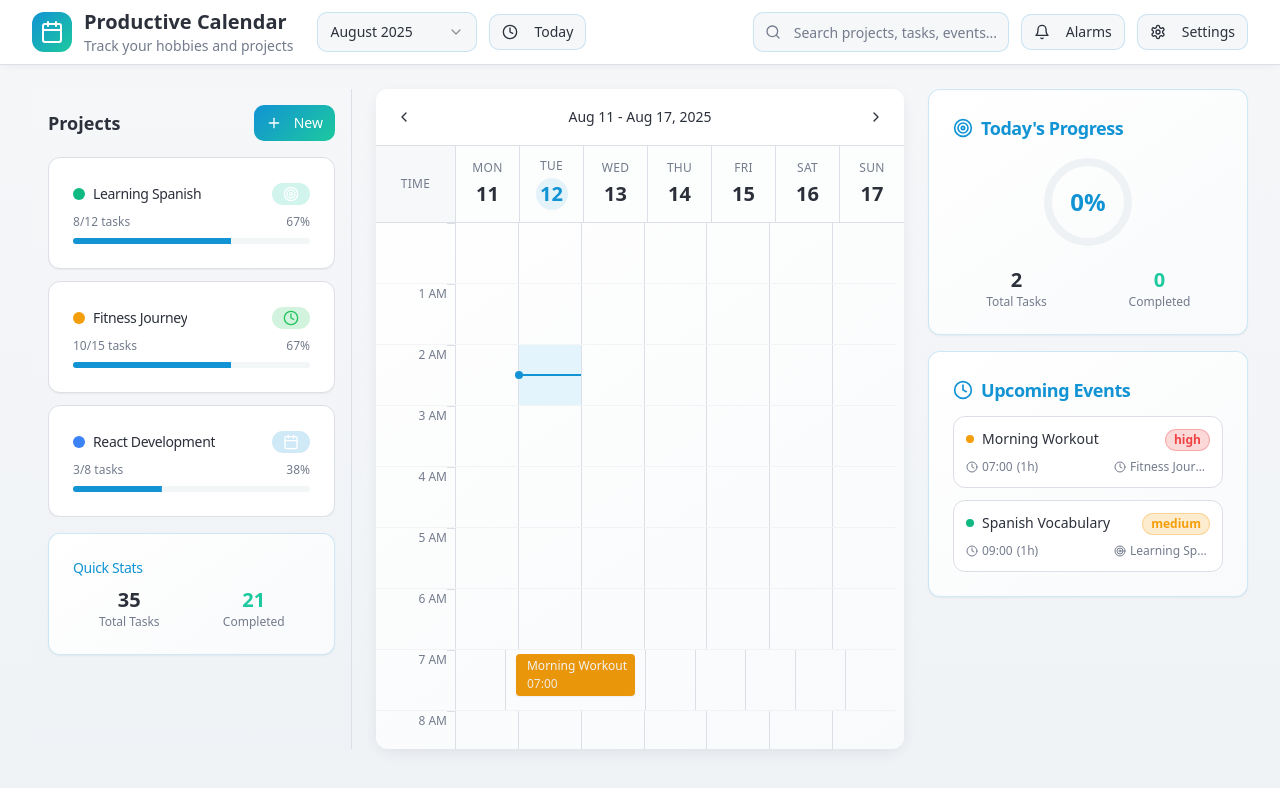
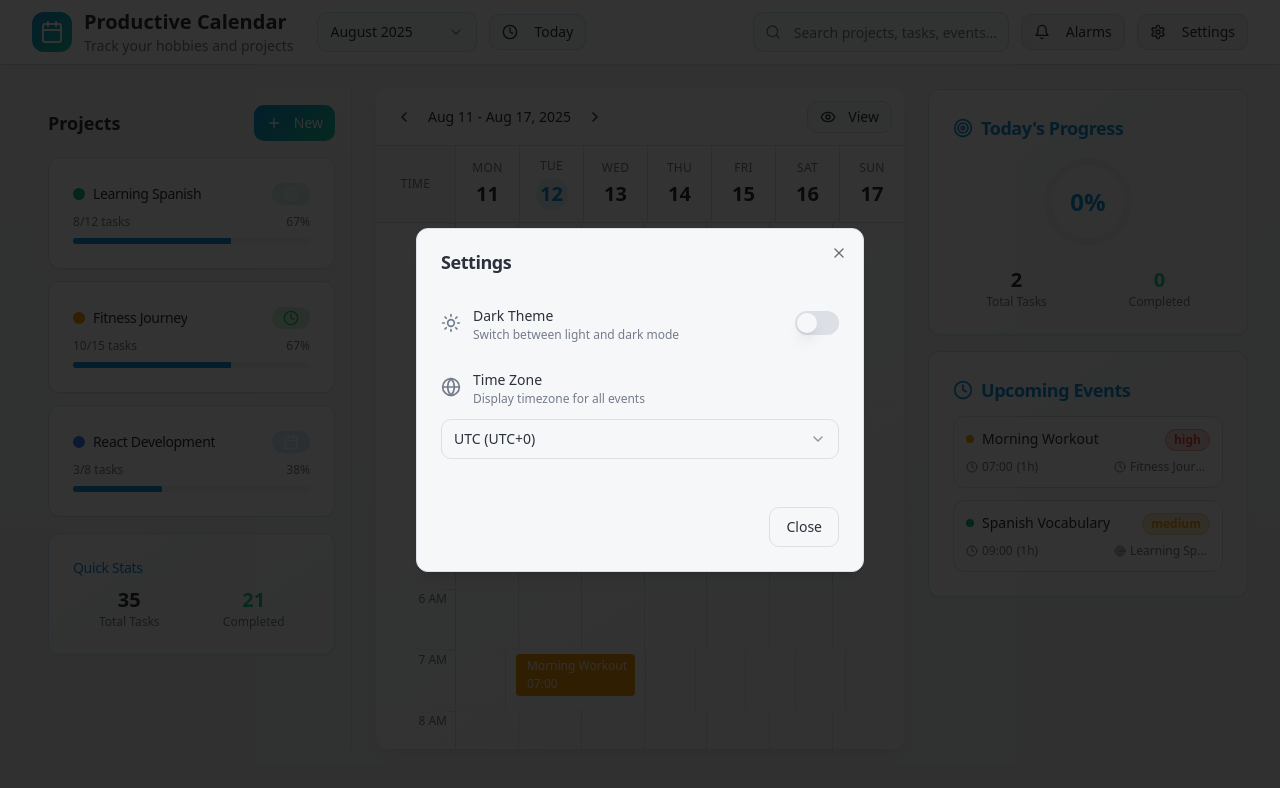
Before and after one commit to devfuture2026/hobbitime-hub, a React (Vite) app: page / in a window 1280 px wide. Both pictures are taken after a click on the button "Settings". Shown: the top 788 px of the page. Built offline with nearby package versions, Linux system fonts and the light colour scheme.

Commit message:
Add view switcher and settings
Add a 'View' button to the date navigation row for Daily, Weekly, and Monthly views. Update the calendar and navigation accordingly. Add 'Dark Theme' toggle and 'Time Zone' selector to the Settings panel.

```diff
--- a/src/components/CalendarGrid.tsx
+++ b/src/components/CalendarGrid.tsx
@@ -1,8 +1,9 @@
 import React, { useState } from 'react';
-import { format, startOfWeek, addDays, addHours, isSameHour, addWeeks, subWeeks } from 'date-fns';
-import { ChevronLeft, ChevronRight } from 'lucide-react';
+import { format, startOfWeek, addDays, addHours, isSameHour, addWeeks, subWeeks, startOfDay, addMonths, subMonths } from 'date-fns';
+import { ChevronLeft, ChevronRight, Eye } from 'lucide-react';
 import { cn } from '@/lib/utils';
 import { Button } from '@/components/ui/button';
+import { DropdownMenu, DropdownMenuContent, DropdownMenuItem, DropdownMenuTrigger } from '@/components/ui/dropdown-menu';
 
 interface Task {
   id: string;
@@ -12,6 +13,8 @@ interface Task {
   duration: number; // in hours
   color: string;
 }
+
+type CalendarView = 'daily' | 'weekly' | 'monthly';
 
 interface CalendarGridProps {
   selectedDate: Date;
@@ -30,16 +33,62 @@ export const CalendarGrid: React.FC<CalendarGridProps> = ({
   onDateChange,
   currentTime = new Date()
 }) => {
+  const [view, setView] = useState<CalendarView>('weekly');
+
   const startWeek = startOfWeek(selectedDate, { weekStartsOn: 1 });
   const weekDays = Array.from({ length: 7 }, (_, i) => addDays(startWeek, i));
   const hours = Array.from({ length: 24 }, (_, i) => i);
 
-  const handlePreviousWeek = () => {
-    onDateChange(subWeeks(selectedDate, 1));
+  // Get display days based on view
+  const getDisplayDays = () => {
+    switch (view) {
+      case 'daily':
+        return [selectedDate];
+      case 'monthly':
+        // For monthly view, show a simplified weekly view for now
+        return weekDays;
+      default:
+        return weekDays;
+    }
   };
 
-  const handleNextWeek = () => {
+  const displayDays = getDisplayDays();
+
+  const handlePrevious = () => {
+    switch (view) {
+      case 'daily':
+        onDateChange(addDays(selectedDate, -1));
+        break;
+      case 'monthly':
+        onDateChange(subMonths(selectedDate, 1));
+        break;
+      default:
+        onDateChange(subWeeks(selectedDate, 1));
+    }
+  };
+
+  const handleNext = () => {
+    switch (view) {
+      case 'daily':
+        onDateChange(addDays(selectedDate, 1));
+        break;
+      case 'monthly':
+        onDateChange(addMonths(selectedDate, 1));
+        break;
+      default:
         onDateChange(addWeeks(selectedDate, 1));
+    }
+  };
+
+  const getNavigationLabel = () => {
+    switch (view) {
+      case 'daily':
+        return format(selectedDate, 'EEEE, MMM d, yyyy');
+      case 'monthly':
+        return format(selectedDate, 'MMMM yyyy');
+      default:
+        return `${format(startWeek, 'MMM d')} - ${format(addDays(startWeek, 6), 'MMM d, yyyy')}`;
+    }
   };
 
   const getTasksForTimeSlot = (day: Date, hour: number) => {
@@ -73,40 +122,63 @@ export const CalendarGrid: React.FC<CalendarGridProps> = ({
 
   return (
     <div className="flex-1 bg-gradient-card rounded-lg shadow-medium overflow-hidden flex flex-col">
-      {/* Week Navigation Header */}
+      {/* Navigation Header */}
       <div className="flex items-center justify-between p-3 border-b border-border bg-card">
+        <div className="flex items-center space-x-2">
           <Button
             variant="ghost"
             size="sm"
-          onClick={handlePreviousWeek}
+            onClick={handlePrevious}
             className="h-8 w-8 p-0"
           >
             <ChevronLeft className="h-4 w-4" />
           </Button>
           <div className="text-sm font-medium text-foreground">
-          {format(startWeek, 'MMM d')} - {format(addDays(startWeek, 6), 'MMM d, yyyy')}
+            {getNavigationLabel()}
           </div>
           <Button
             variant="ghost"
             size="sm"
-          onClick={handleNextWeek}
+            onClick={handleNext}
             className="h-8 w-8 p-0"
           >
             <ChevronRight className="h-4 w-4" />
           </Button>
         </div>
 
-      {/* Header with days - Fixed grid alignment */}
-      <div className="grid grid-cols-[80px_repeat(7,1fr)] border-b border-border bg-card sticky top-0 z-10">
+        {/* View Selector */}
+        <DropdownMenu>
+          <DropdownMenuTrigger asChild>
+            <Button variant="outline" size="sm" className="h-8">
+              <Eye className="w-4 h-4 mr-1" />
+              View
+            </Button>
+          </DropdownMenuTrigger>
+          <DropdownMenuContent align="end">
+            <DropdownMenuItem onClick={() => setView('daily')}>
+              Daily
+            </DropdownMenuItem>
+            <DropdownMenuItem onClick={() => setView('weekly')}>
+              Weekly
+            </DropdownMenuItem>
+            <DropdownMenuItem onClick={() => setView('monthly')}>
+              Monthly
+            </DropdownMenuItem>
+          </DropdownMenuContent>
+        </DropdownMenu>
+      </div>
+
+      {/* Header with days - Dynamic grid alignment */}
+      <div className={`grid border-b border-border bg-card sticky top-0 z-10 ${view === 'daily' ? 'grid-cols-[80px_1fr]' : 'grid-cols-[80px_repeat(7,1fr)]'}`}>
         <div className="p-3 border-r border-border bg-muted/50 flex items-center justify-center">
           <span className="text-xs font-medium text-muted-foreground uppercase tracking-wide">Time</span>
         </div>
-        {weekDays.map((day, index) => {
+        {displayDays.map((day, index) => {
           const isToday = day.toDateString() === new Date().toDateString();
           return (
             <div key={day.toISOString()} className={cn(
               "p-3 text-center bg-muted/20 flex flex-col items-center justify-center",
-              index < 6 ? "border-r border-border" : ""
+              (view !== 'daily' && index < displayDays.length - 1) ? "border-r border-border" : ""
             )}>
               <div className="text-xs font-medium text-muted-foreground uppercase tracking-wide">
                 {format(day, 'EEE')}
@@ -126,7 +198,7 @@ export const CalendarGrid: React.FC<CalendarGridProps> = ({
       <div className="flex-1 relative" style={{ scrollbarGutter: 'stable both-edges' }}>
         <div className="h-full overflow-y-auto pr-2">
           {hours.map(hour => (
-            <div key={hour} className="grid grid-cols-[80px_repeat(7,1fr)] relative border-b border-border/30 last:border-b-0" style={{ minHeight: '60px' }}>
+            <div key={hour} className={`grid relative border-b border-border/30 last:border-b-0 ${view === 'daily' ? 'grid-cols-[80px_1fr]' : 'grid-cols-[80px_repeat(7,1fr)]'}`} style={{ minHeight: '60px' }}>
               {/* Time label - Aligned with grid */}
               <div className="relative border-r border-border flex items-start justify-end pr-2 pt-1">
                 {hour > 0 && (
@@ -137,8 +209,8 @@ export const CalendarGrid: React.FC<CalendarGridProps> = ({
                 <div className="absolute top-0 right-0 w-2 h-px bg-border" />
               </div>
 
-              {/* Day slots - Fixed alignment and spacing */}
-              {weekDays.map((day, dayIndex) => {
+              {/* Day slots - Dynamic alignment and spacing */}
+              {displayDays.map((day, dayIndex) => {
                 const slotTasks = getTasksForTimeSlot(day, hour);
                 const isCurrentSlot = isCurrentTimeSlot(day, hour);
                 const slotTime = addHours(new Date(day.getFullYear(), day.getMonth(), day.getDate()), hour);
@@ -148,7 +220,7 @@ export const CalendarGrid: React.FC<CalendarGridProps> = ({
                     key={`${day.toISOString()}-${hour}`}
                     className={cn(
                       "relative cursor-pointer transition-all duration-150 min-h-[60px] flex-1",
-                      dayIndex < 6 ? "border-r border-border" : "",
+                      (view !== 'daily' && dayIndex < displayDays.length - 1) ? "border-r border-border" : "",
                       "hover:bg-timeSlot-hover",
                       isCurrentSlot && "bg-timeSlot-selected"
                     )}
--- a/src/components/Header.tsx
+++ b/src/components/Header.tsx
@@ -13,6 +13,7 @@ interface HeaderProps {
   onGoToToday: () => void;
   searchQuery: string;
   onSearchChange: (query: string) => void;
+  onOpenSettings: () => void;
 }
 
 export const Header: React.FC<HeaderProps> = ({
@@ -22,7 +23,8 @@ export const Header: React.FC<HeaderProps> = ({
   onToggleAlarms,
   onGoToToday,
   searchQuery,
-  onSearchChange
+  onSearchChange,
+  onOpenSettings
 }) => {
   const currentMonth = format(selectedDate, 'MMMM yyyy');
 
@@ -110,7 +112,12 @@ export const Header: React.FC<HeaderProps> = ({
               Alarms
             </Button>
 
-            <Button variant="outline" size="sm" className="border-primary/20">
+            <Button
+              variant="outline"
+              size="sm"
+              className="border-primary/20"
+              onClick={onOpenSettings}
+            >
               <Settings className="w-4 h-4 mr-2" />
               Settings
             </Button>
--- /dev/null
+++ b/src/components/SettingsModal.tsx
@@ -0,0 +1,109 @@
+import React from 'react';
+import { Dialog, DialogContent, DialogHeader, DialogTitle } from '@/components/ui/dialog';
+import { Button } from '@/components/ui/button';
+import { Switch } from '@/components/ui/switch';
+import { Select, SelectContent, SelectItem, SelectTrigger, SelectValue } from '@/components/ui/select';
+import { Label } from '@/components/ui/label';
+import { Moon, Sun, Globe } from 'lucide-react';
+
+interface SettingsModalProps {
+  isOpen: boolean;
+  onClose: () => void;
+  darkMode: boolean;
+  onDarkModeToggle: (enabled: boolean) => void;
+  timezone: string;
+  onTimezoneChange: (timezone: string) => void;
+}
+
+const TIMEZONES = [
+  { value: 'UTC', label: 'UTC (UTC+0)' },
+  { value: 'America/New_York', label: 'Eastern Time (UTC-5/-4)' },
+  { value: 'America/Chicago', label: 'Central Time (UTC-6/-5)' },
+  { value: 'America/Denver', label: 'Mountain Time (UTC-7/-6)' },
+  { value: 'America/Los_Angeles', label: 'Pacific Time (UTC-8/-7)' },
+  { value: 'Europe/London', label: 'London (UTC+0/+1)' },
+  { value: 'Europe/Paris', label: 'Paris (UTC+1/+2)' },
+  { value: 'Europe/Berlin', label: 'Berlin (UTC+1/+2)' },
+  { value: 'Asia/Tokyo', label: 'Tokyo (UTC+9)' },
+  { value: 'Asia/Shanghai', label: 'Shanghai (UTC+8)' },
+  { value: 'Asia/Dubai', label: 'Dubai (UTC+4)' },
+  { value: 'Australia/Sydney', label: 'Sydney (UTC+10/+11)' },
+];
+
+export const SettingsModal: React.FC<SettingsModalProps> = ({
+  isOpen,
+  onClose,
+  darkMode,
+  onDarkModeToggle,
+  timezone,
+  onTimezoneChange
+}) => {
+  return (
+    <Dialog open={isOpen} onOpenChange={onClose}>
+      <DialogContent className="sm:max-w-md">
+        <DialogHeader>
+          <DialogTitle>Settings</DialogTitle>
+        </DialogHeader>
+
+        <div className="space-y-6 py-4">
+          {/* Dark Theme Toggle */}
+          <div className="flex items-center justify-between">
+            <div className="flex items-center space-x-3">
+              {darkMode ? (
+                <Moon className="w-5 h-5 text-muted-foreground" />
+              ) : (
+                <Sun className="w-5 h-5 text-muted-foreground" />
+              )}
+              <div>
+                <Label htmlFor="dark-mode" className="text-sm font-medium">
+                  Dark Theme
+                </Label>
+                <p className="text-xs text-muted-foreground">
+                  Switch between light and dark mode
+                </p>
+              </div>
+            </div>
+            <Switch
+              id="dark-mode"
+              checked={darkMode}
+              onCheckedChange={onDarkModeToggle}
+            />
+          </div>
+
+          {/* Time Zone Selector */}
+          <div className="space-y-3">
+            <div className="flex items-center space-x-3">
+              <Globe className="w-5 h-5 text-muted-foreground" />
+              <div>
+                <Label htmlFor="timezone" className="text-sm font-medium">
+                  Time Zone
+                </Label>
+                <p className="text-xs text-muted-foreground">
+                  Display timezone for all events
+                </p>
+              </div>
+            </div>
+            <Select value={timezone} onValueChange={onTimezoneChange}>
+              <SelectTrigger>
+                <SelectValue placeholder="Select timezone" />
+              </SelectTrigger>
+              <SelectContent className="max-h-60">
+                {TIMEZONES.map(tz => (
+                  <SelectItem key={tz.value} value={tz.value}>
+                    {tz.label}
+                  </SelectItem>
+                ))}
+              </SelectContent>
+            </Select>
+          </div>
+        </div>
+
+        <div className="flex justify-end space-x-2 pt-4">
+          <Button variant="outline" onClick={onClose}>
+            Close
+          </Button>
+        </div>
+      </DialogContent>
+    </Dialog>
+  );
+};
--- a/src/pages/Index.tsx
+++ b/src/pages/Index.tsx
@@ -1,4 +1,4 @@
-import React, { useState } from 'react';
+import React, { useState, useEffect } from 'react';
 import { CalendarGrid } from '@/components/CalendarGrid';
 import { ProjectSidebar } from '@/components/ProjectSidebar';
 import { AlarmPanel } from '@/components/AlarmPanel';
@@ -7,6 +7,7 @@ import { ProjectModal } from '@/components/ProjectModal';
 import { ProjectTasksModal } from '@/components/ProjectTasksModal';
 import { Header } from '@/components/Header';
 import { TodayOverview } from '@/components/TodayOverview';
+import { SettingsModal } from '@/components/SettingsModal';
 import { addDays, startOfToday } from 'date-fns';
 
 const Index = () => {
@@ -19,6 +20,18 @@ const Index = () => {
   const [quickAddProjectId, setQuickAddProjectId] = useState<string>();
   const [showAlarms, setShowAlarms] = useState(false);
   const [searchQuery, setSearchQuery] = useState('');
+  const [isSettingsOpen, setIsSettingsOpen] = useState(false);
+  const [darkMode, setDarkMode] = useState(false);
+  const [timezone, setTimezone] = useState('UTC');
+
+  // Apply dark mode class to document
+  useEffect(() => {
+    if (darkMode) {
+      document.documentElement.classList.add('dark');
+    } else {
+      document.documentElement.classList.remove('dark');
+    }
+  }, [darkMode]);
 
   // Sample data - in a real app, this would come from a backend
   const [projects, setProjects] = useState([
@@ -157,6 +170,7 @@ const Index = () => {
         onGoToToday={handleGoToToday}
         searchQuery={searchQuery}
         onSearchChange={setSearchQuery}
+        onOpenSettings={() => setIsSettingsOpen(true)}
       />
 
       {/* Main Content */}
@@ -229,6 +243,16 @@ const Index = () => {
         tasks={tasks}
         onTaskUpdate={handleTaskUpdate}
       />
+
+      {/* Settings Modal */}
+      <SettingsModal
+        isOpen={isSettingsOpen}
+        onClose={() => setIsSettingsOpen(false)}
+        darkMode={darkMode}
+        onDarkModeToggle={setDarkMode}
+        timezone={timezone}
+        onTimezoneChange={setTimezone}
+      />
     </div>
   );
 };
```
Lines whose indentation alone changed are shown as unchanged.
